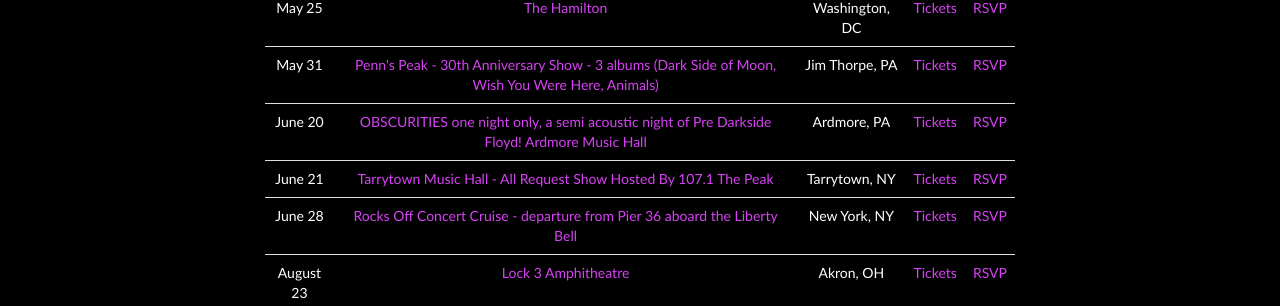
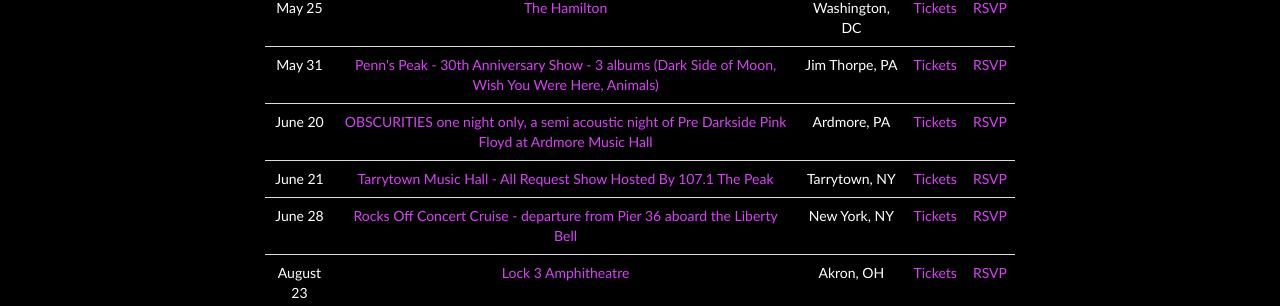
Before and after one commit to machineweb/machineweb.github.io, a Jekyll site: the page built from index.html, in a window 1280 px wide and 900 px high, scrolled down 1224 px. Shown: the part 147-453 px from the top of the window. Built offline with Jekyll 4.4.1, drawn with Linux system fonts in a browser that asks for light colours; comment, search, counter and statistics services are not loaded.

Commit message:
Updated tour

```diff
--- a/_data/tour.yml
+++ b/_data/tour.yml
@@ -3805,7 +3805,7 @@
 
 
   - date: "June 20 2019"
-    venue: "OBSCURITIES one night only, a semi acoustic night of Pre Darkside Floyd! Ardmore Music Hall "
+    venue: "OBSCURITIES one night only, a semi acoustic night of Pre Darkside Pink Floyd at Ardmore Music Hall "
     venue-url: "https://www.ticketfly.com/purchase/event/1846382"
     location: "Ardmore, PA"
     tickets-url: "https://www.ticketfly.com/purchase/event/1846382"
```
